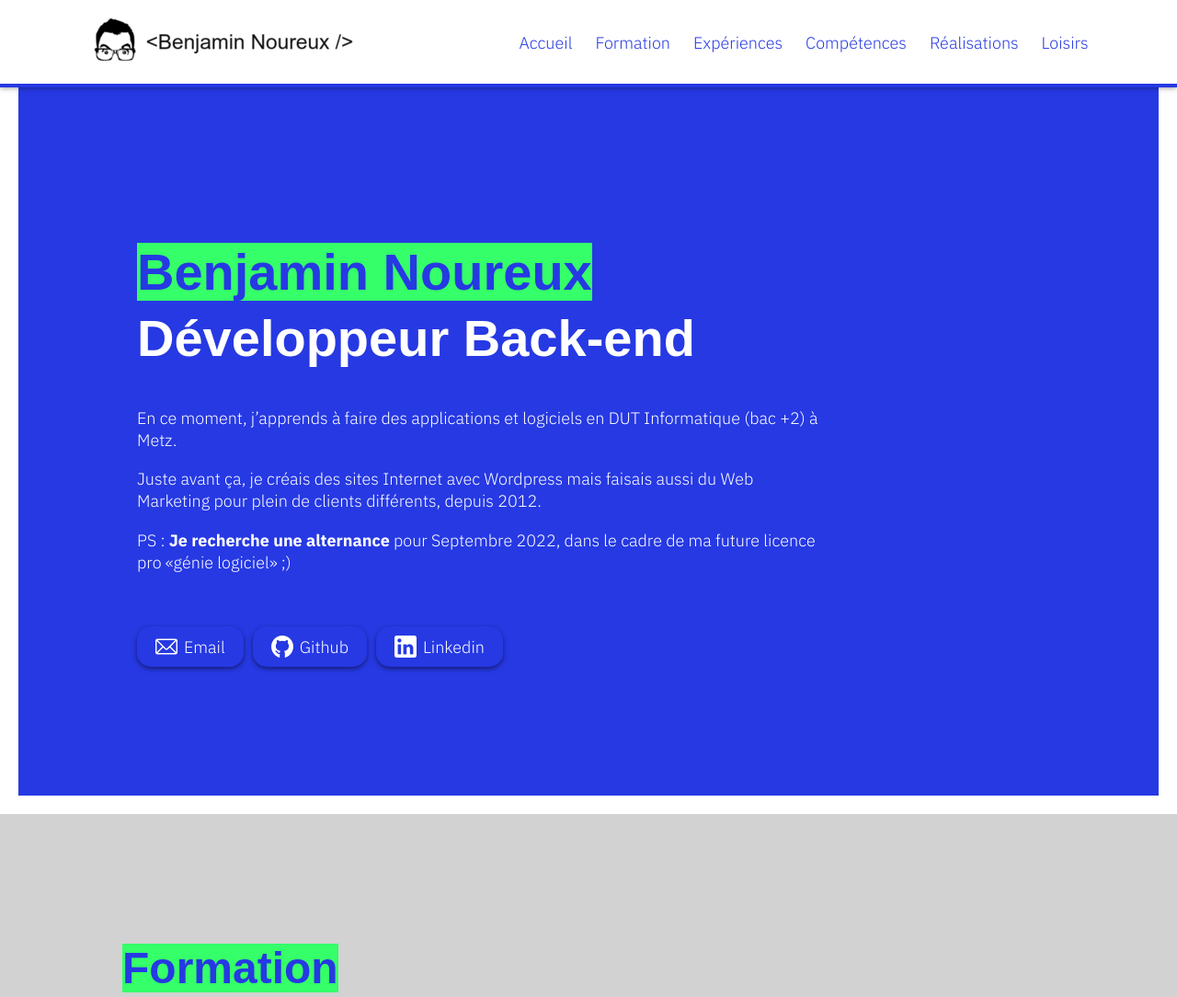
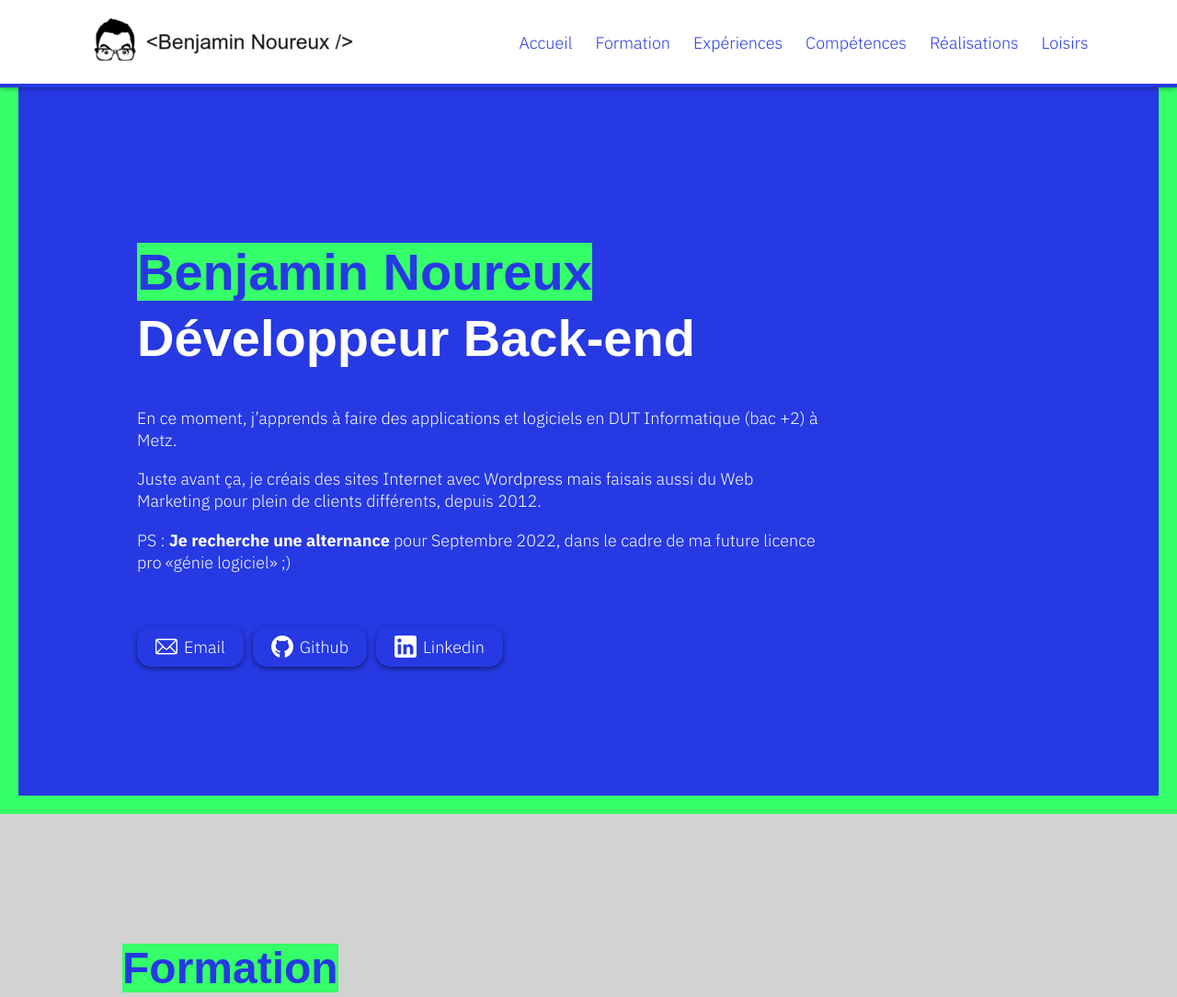
Before and after one commit to n0uben/n0uben.github.io, a PHP site: page / in a window 1280 px wide. Shown: the top 1084 px of the page at 92% size. Run offline with PHP 8.4, Linux system fonts and the light colour scheme; some web fonts are replaced.

Commit message:
change border color home section

```diff
--- a/style.css
+++ b/style.css
@@ -341,7 +341,7 @@ video {
 
 #home {
     background: var(--accent-color);
-    border: solid 20px var(--background-primary);
+    border: solid 20px var(--accent-color-secondary);
     padding: 100px 0 30px 0;
 }
 
```
